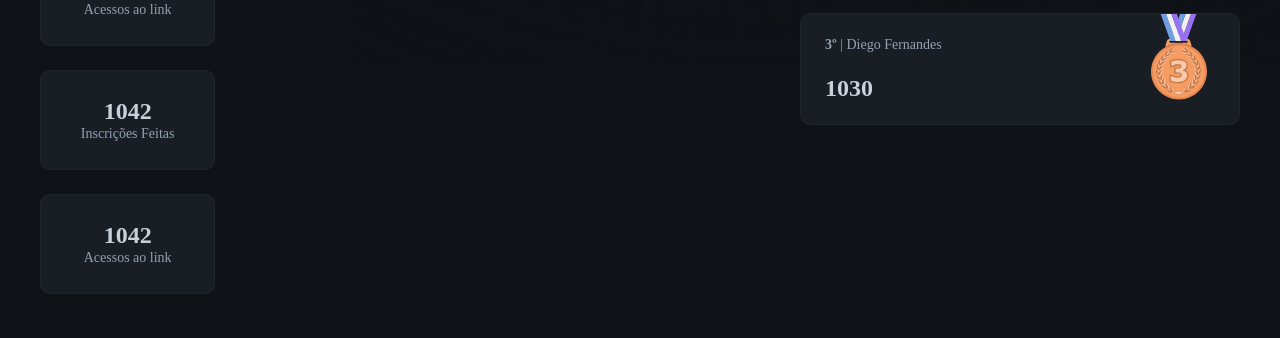
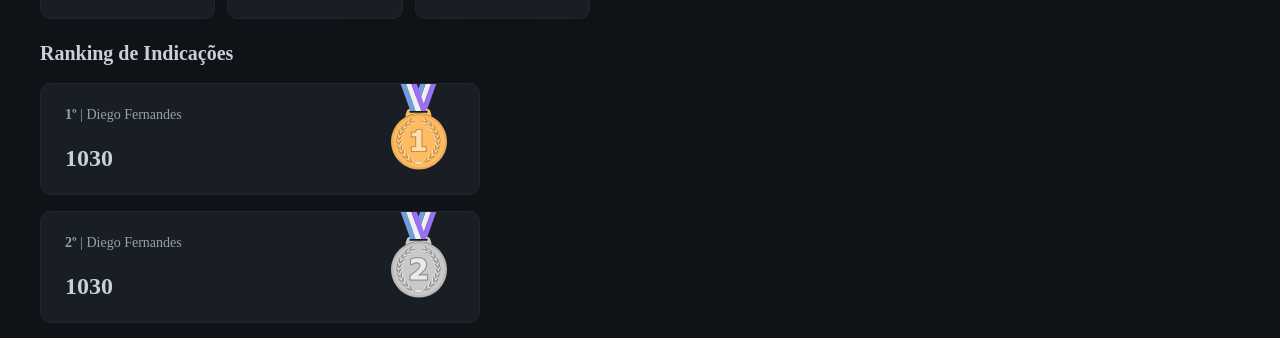
Before and after one commit to mariliabraz/nlw-connect, a Next.js app: page /invite in a window 1280 px wide. Shown: the part 479-817 px from the top of the page. Built offline with nearby package versions, Linux system fonts and the light colour scheme.

Commit message:
fix layout grid layout

```diff
--- a/src/app/invite/page.tsx
+++ b/src/app/invite/page.tsx
@@ -45,25 +45,25 @@ export default function InvitePage() {
                         <div className='relative bg-gray-700 border border-gray-600 px-4 py-7 flex flex-col items-center justify-center gap-1 rounded-xl'>
                             <span className='font-heading text-2xl font-semibold text-gray-200 leading-none'>1042</span>
                             <span className='text-sm text-gray-300 leading-none text-center'> Acessos ao link</span>
-                        </div>
+
                             <MousePointerClick className='size-5 text-purple absolute top-3 left-3' />
                         </div>
 
-                    <div className='grid gap-3 md:grid-cols-3'>
+
                         <div className='bg-gray-700 border border-gray-600 px-4 py-7 flex flex-col items-center justify-center gap-1 rounded-xl'>
                             <span className='font-heading text-2xl font-semibold text-gray-200 leading-none'>1042</span>
                             <span className='text-sm text-gray-300 leading-none text-center'> Inscrições Feitas</span>
-                        </div>
+
                             <BadgeCheck className='size-5 text-purple absolute top-3 left-3' />
+
                         </div>
 
-                    <div className='grid gap-3 md:grid-cols-3'>
                         <div className='bg-gray-700 border border-gray-600 px-4 py-7 flex flex-col items-center justify-center gap-1 rounded-xl'>
                             <span className='font-heading text-2xl font-semibold text-gray-200 leading-none'>1042</span>
                             <span className='text-sm text-gray-300 leading-none text-center'> Acessos ao link</span>
-                        </div>
+
                             <Medal className='size-5 text-purple absolute top-3 left-3' />
-                    </div>
+
                         </div>
                     </div>
                     <div className='w-full max-w-[440px] space-y-5'>
@@ -109,5 +109,7 @@ export default function InvitePage() {
                         </div>
                     </div>
                 </div>
+            </div>
+        </div>
     )
 }
```
Lines whose indentation alone changed are shown as unchanged.
